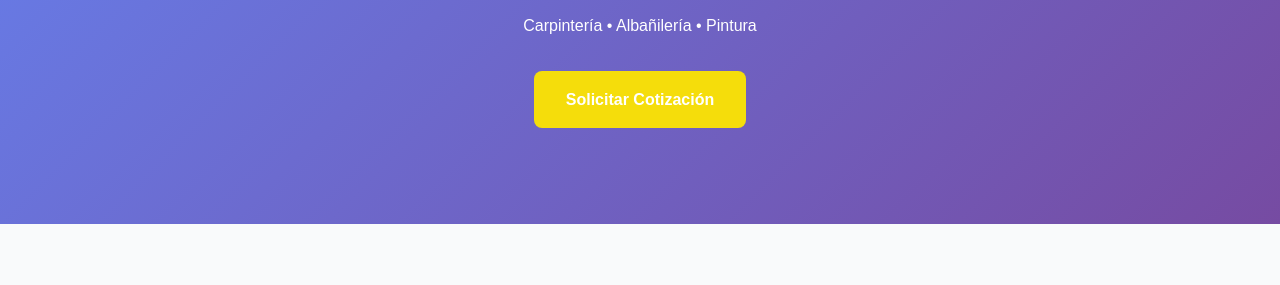
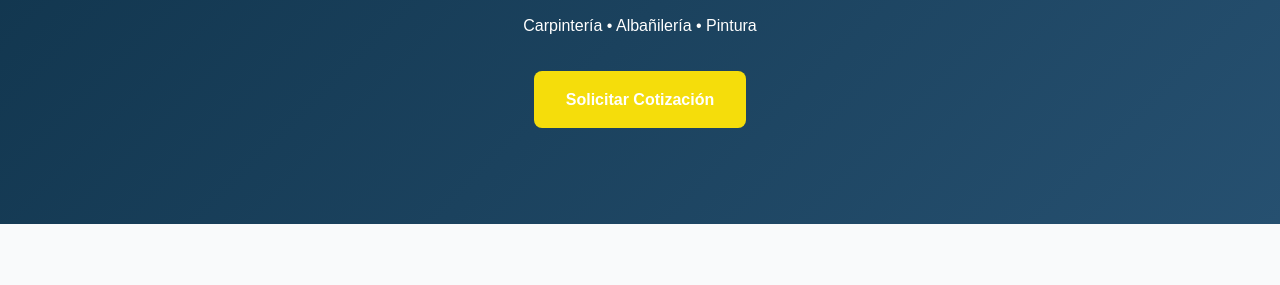
Before and after one commit to safuenzalidaramirez-wq/Orca-Servicios, a plain HTML site: page index.html in a window 1280 px wide. Shown: the part 246-531 px from the top of the page. Drawn offline with Linux system fonts and the light colour scheme.

Commit message:
Update main.css

```diff
--- a/styles/main.css
+++ b/styles/main.css
@@ -57,7 +57,7 @@ body {
 .hero {
     text-align: center;
     padding: 6rem 5%;
-    background: linear-gradient(135deg, #667eea 0%, #764ba2 100%);
+    background: linear-gradient(135deg, #10344C 0%, #265070 100%);
     color: white;
 }
 
```
